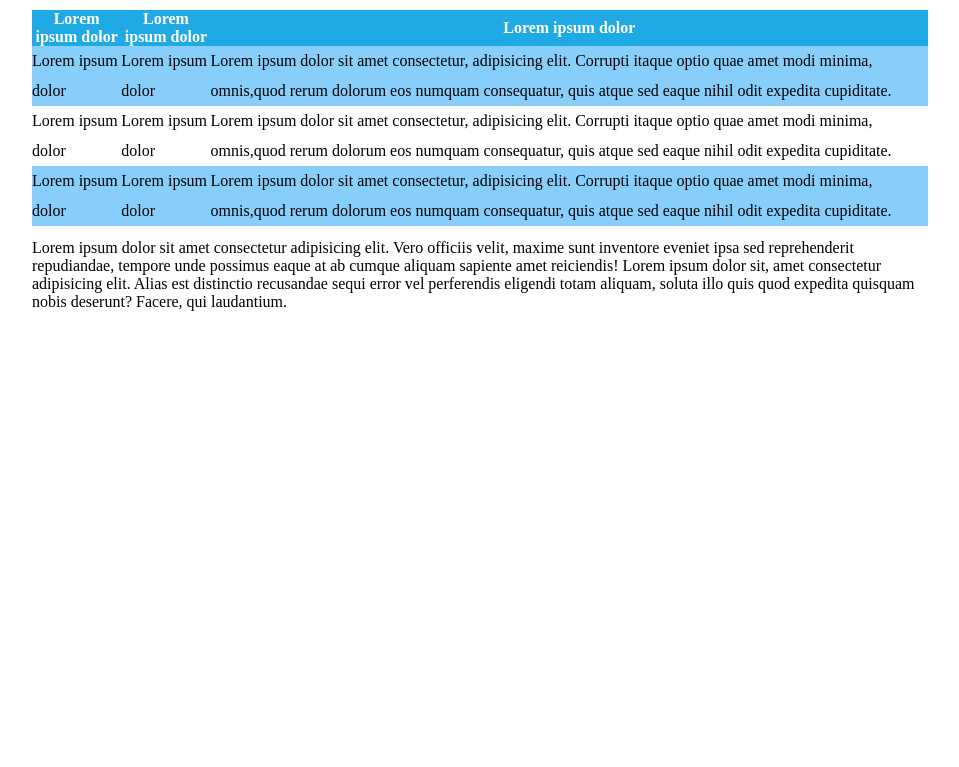
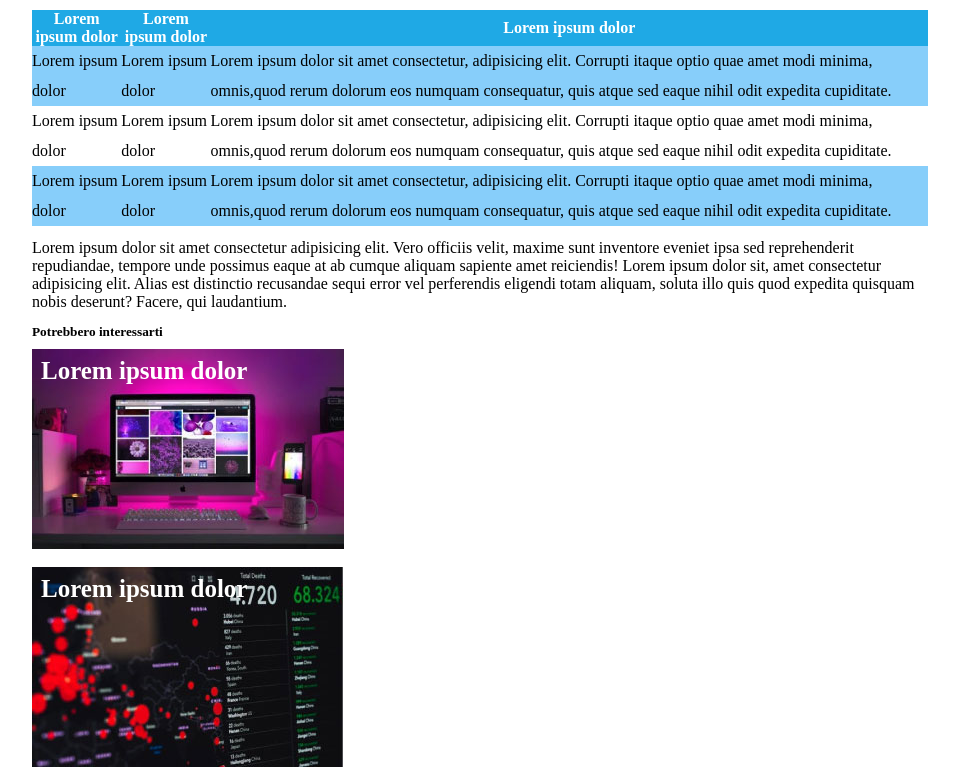
Before and after one commit to DavideTarantino/html-css-booleaner, a plain HTML site: page index.html in a window 1280 px wide. Shown: the part 1191-1958 px from the top of the page, without its empty margins (160-1119 px from the left). Before the commit the page ends 1502 px from the top, so only its background shows below. Drawn offline with Linux system fonts and the light colour scheme.

Commit message:
inserimento del footer

```diff
--- a/assets/style.css
+++ b/assets/style.css
@@ -63,3 +63,22 @@ th{
 #pari{
     line-height: 30px;
 }
+
+#consigliati-1{
+    padding: 1%;
+    color: white;
+    font-size: 25px;
+    margin-top: 1%;
+    background-image: url(./img/monitor.jpg);
+    height: 200px;
+    background-repeat: no-repeat;
+}
+
+#consigliati-2{
+    padding: 1%;
+    color: white;
+    font-size: 25px;
+    background-image: url(./img/graph.jpg);
+    height: 200px;
+    background-repeat: no-repeat;
+}
--- a/index.html
+++ b/index.html
@@ -64,5 +64,10 @@
             <p class="all">Lorem ipsum dolor sit amet consectetur adipisicing elit. Vero officiis velit, maxime sunt inventore eveniet ipsa sed reprehenderit repudiandae, tempore unde possimus eaque at ab cumque aliquam sapiente amet reiciendis! Lorem ipsum dolor sit, amet consectetur adipisicing elit. Alias est distinctio recusandae sequi error vel perferendis eligendi totam aliquam, soluta illo quis quod expedita quisquam nobis deserunt? Facere, qui laudantium.</p>
         </section>
     </body>
+    <footer class="all">
+        <h5>Potrebbero interessarti</h5>
+        <figure id="consigliati-1"><strong>Lorem ipsum dolor</strong></figure><br>
+        <figure id="consigliati-2"><strong>Lorem ipsum dolor</strong></figure>
+    </footer>
 </body>
 </html>
```
